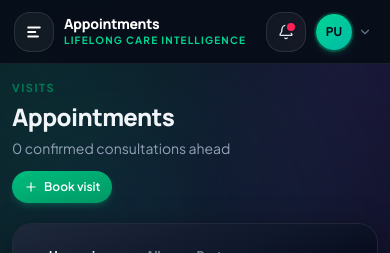
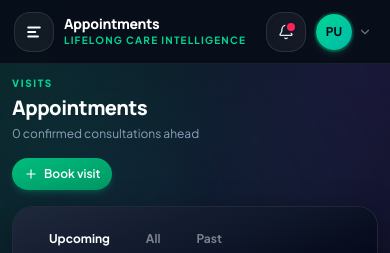
Before and after one commit to Naim-006/ChronicAi, a Next.js app: page /appointments in a window 390 px wide. Shown: the top 253 px of the page. Built offline with nearby package versions, Linux system fonts and the light colour scheme; no server answers.

Commit message:
fix(layout): improve mobile spacing, bottom tab bar clearance, and PageHeader scale

```diff
--- a/src/app/(dashboard)/layout.tsx
+++ b/src/app/(dashboard)/layout.tsx
@@ -36,8 +36,8 @@ export default function DashboardLayout({
               <main
                 className={`mx-auto w-full max-w-6xl flex-1 px-3 sm:px-6 lg:px-8 page-transition ${
                   isAssistant
-                    ? "py-2 sm:py-4 pb-24 lg:pb-8"
-                    : "py-4 sm:py-6 pb-28 lg:pb-10"
+                    ? "py-2 sm:py-4 pb-32 sm:pb-28 lg:pb-8"
+                    : "py-3 sm:py-6 pb-36 sm:pb-32 lg:pb-12"
                 }`}
               >
                 {children}
--- a/src/components/layout/PageHeader.tsx
+++ b/src/components/layout/PageHeader.tsx
@@ -19,28 +19,28 @@ export function PageHeader({
   return (
     <div
       className={cn(
-        "mb-5 flex flex-col gap-3 sm:mb-6 sm:flex-row sm:items-end sm:justify-between",
+        "mb-4 flex flex-col gap-2.5 sm:mb-6 sm:flex-row sm:items-end sm:justify-between",
         className
       )}
     >
       <div className="min-w-0">
         {eyebrow && (
-          <span className="mb-1 block text-[11px] font-bold uppercase tracking-[0.14em] text-emerald-700">
+          <span className="mb-1 block text-[10px] sm:text-[11px] font-extrabold uppercase tracking-[0.16em] text-emerald-600 dark:text-emerald-400">
             {eyebrow}
           </span>
         )}
-        <h1 className="text-2xl font-extrabold tracking-tight text-[var(--foreground)] sm:text-[1.75rem]">
+        <h1 className="text-xl sm:text-2xl lg:text-[1.75rem] font-extrabold tracking-tight text-slate-900 dark:text-white leading-tight">
           {title}
         </h1>
         {description && (
-          <p className="mt-1 max-w-xl text-sm text-[var(--muted-foreground)] leading-relaxed">
+          <p className="mt-1 max-w-xl text-xs sm:text-sm text-slate-500 dark:text-slate-400 leading-relaxed">
             {description}
           </p>
         )}
       </div>
 
       {actions && (
-        <div className="flex shrink-0 flex-wrap items-center gap-2">{actions}</div>
+        <div className="mt-1 sm:mt-0 flex shrink-0 flex-wrap items-center gap-2">{actions}</div>
       )}
     </div>
   );
```
